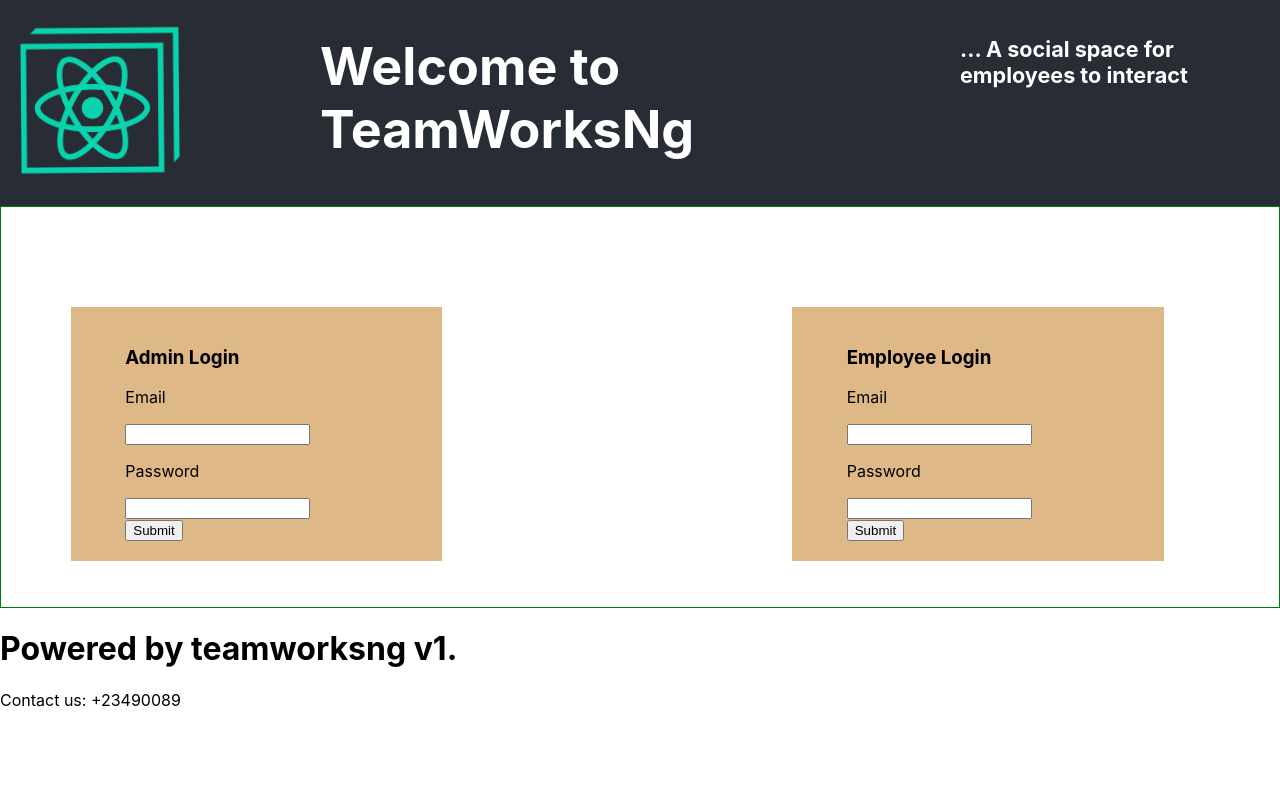
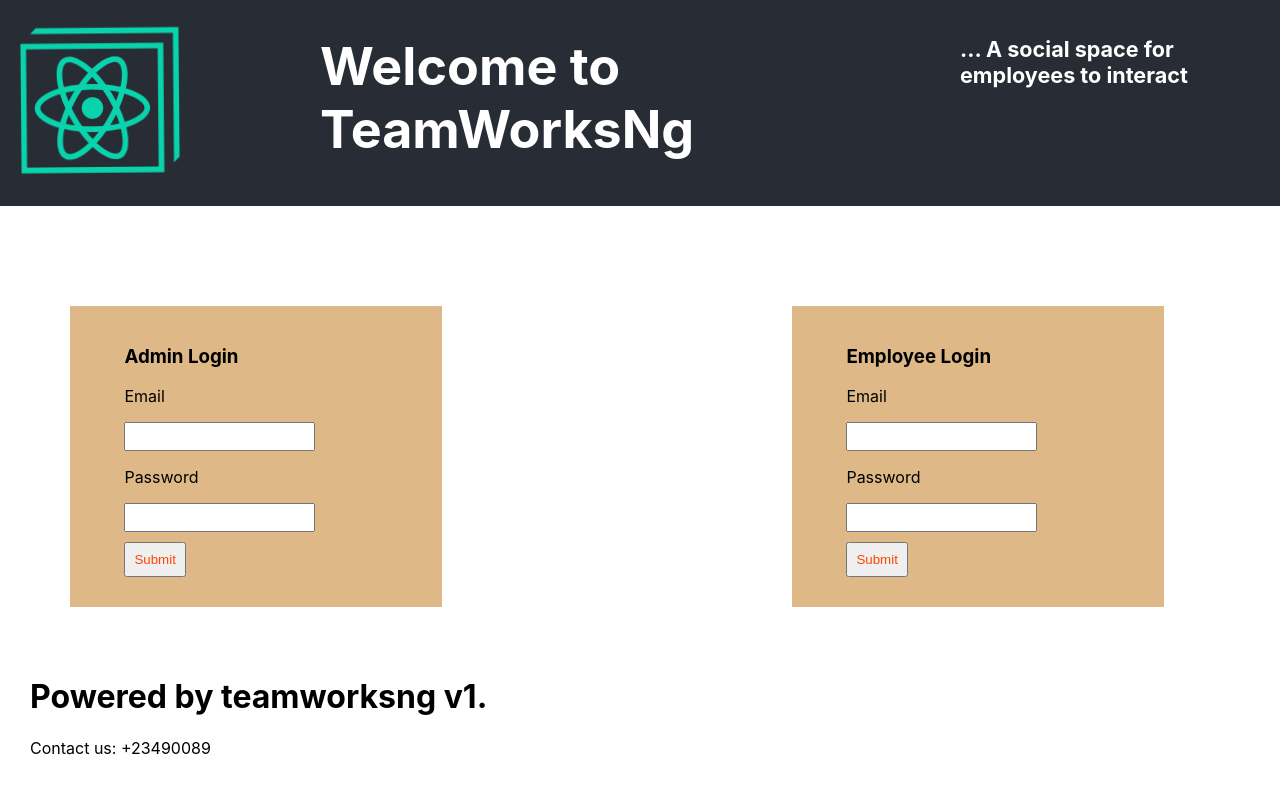
Before and after one commit to tos4christ/TeamWork-FrontEnd, a React (Create React App) app: page / in a window 1280 px wide. Shown: the top 794 px of the page. Built offline with nearby package versions, Linux system fonts and the light colour scheme; no server answers.

Commit message:
signin-page-added

```diff
--- a/src/Components/SignIn.css
+++ b/src/Components/SignIn.css
@@ -21,7 +21,16 @@ img {
 .signinBody {
   padding: 100px 20px;
   height: 200px;
-  border: green solid 1px;
+}
+
+input {
+  padding: 5px;
+}
+
+input[type="submit"] {
+  margin: 10px 0px;
+  padding: 8px;
+  color: orangered;
 }
 
 .admin {
--- a/src/Components/SigninComponent.js
+++ b/src/Components/SigninComponent.js
@@ -33,7 +33,6 @@ class SignIn extends React.Component {
   render() {
     return (
       <div className="signinBody">
-
       <div className="admin">
       <form>
           <h3>Admin Login</h3>
--- a/src/Footer.css
+++ b/src/Footer.css
@@ -2,4 +2,5 @@
   margin-bottom: 0;
   min-height: 20vh;
   display: block;
+  padding: 50px 30px 0px 30px;
 }
```
